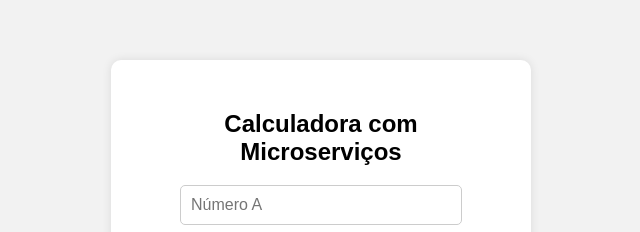
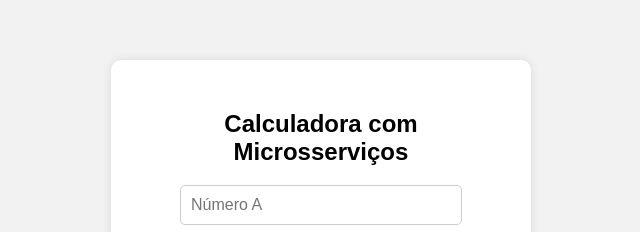
Before and after one commit to LarissaCoutinhoo/ms-calculadora-completo, a website: page public/index.html in a window 1280 px wide. Shown: the part 157-389 px from the top of the page, 319-959 px from the left. Drawn offline with Linux system fonts and the light colour scheme.

Commit message:
Update index.html

```diff
--- a/public/index.html
+++ b/public/index.html
@@ -56,7 +56,7 @@
 </head>
 <body>
   <div class="container">
-    <h2>Calculadora com Microserviços</h2>
+    <h2>Calculadora com Microsserviços</h2>
     <input type="number" id="a" placeholder="Número A" />
     <input type="number" id="b" placeholder="Número B" />
     <select id="operacao">
```
